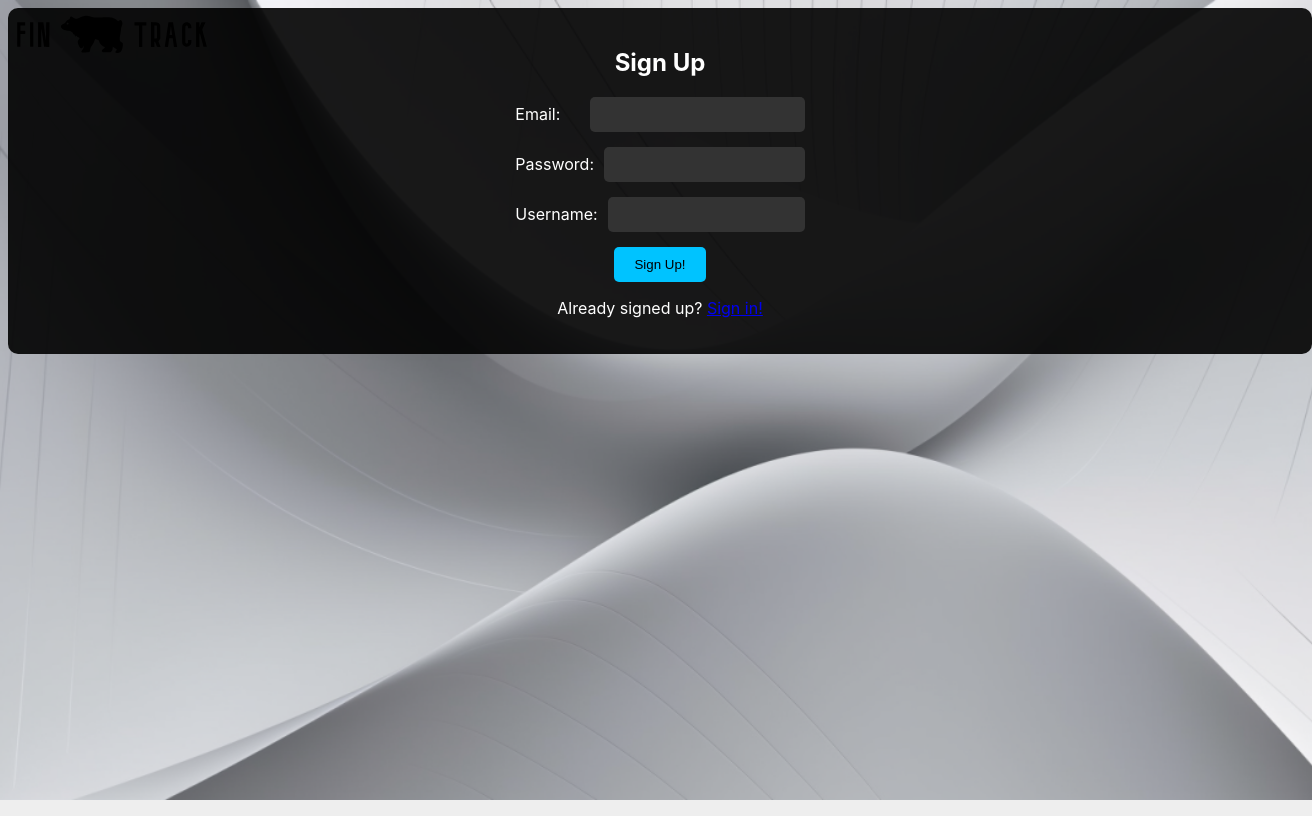
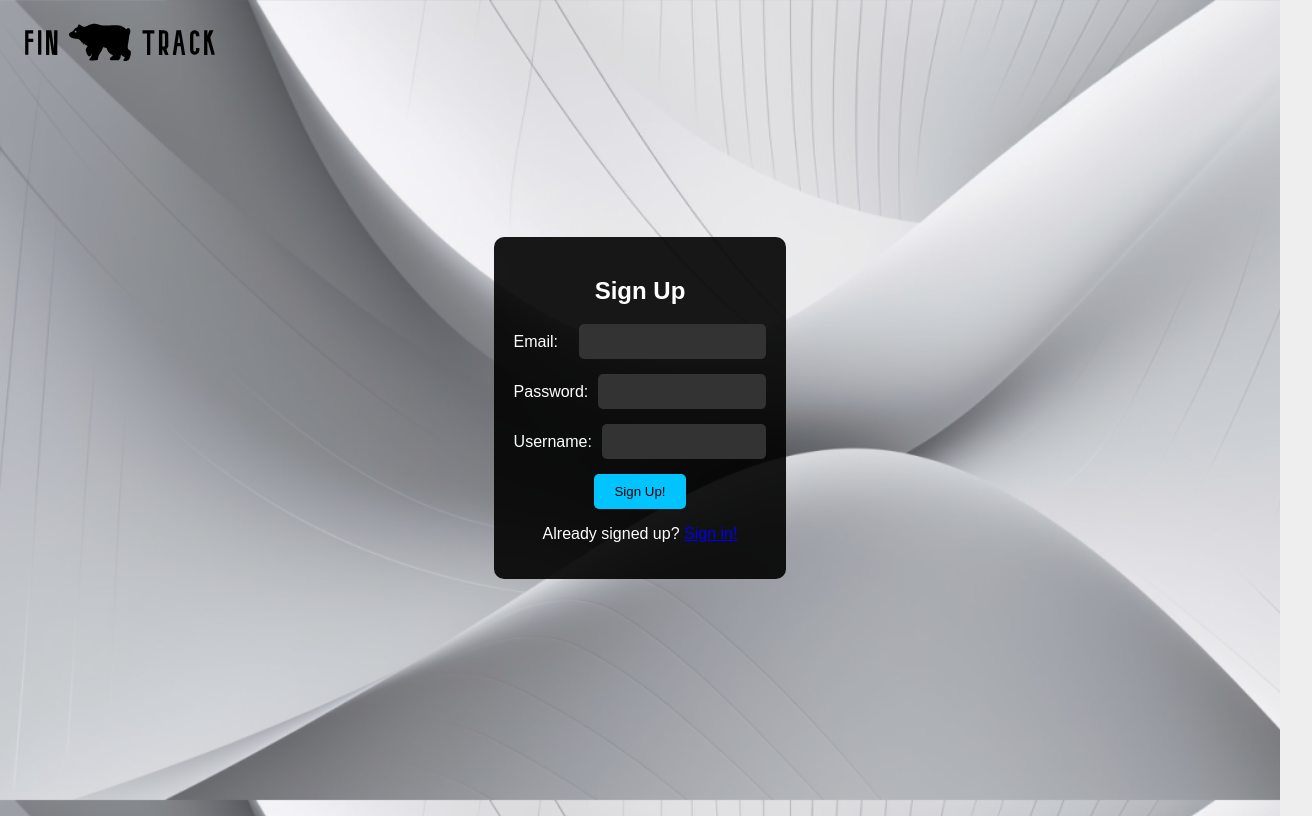
Before and after one commit to BenTuvia96/FinTrack, a React (Create React App) app in the folder client/: page /sign_up_form in a window 1280 px wide. Shown: the whole page, 1312 px wide, since content can reach past the window. Built offline with nearby package versions, Linux system fonts and the light colour scheme.

Commit message:
everything is centered

```diff
--- a/client/src/sign_in_form.css
+++ b/client/src/sign_in_form.css
@@ -1,18 +1,8 @@
 /* Styles for form container */
 /* make everythnig centered veritcly */
-.body {
-    display: flex;
-    flex-direction: column;
-    align-items: center;
-    justify-content: center;
-    height: 100vh; /* Make the body element fill the height of the page */
-    margin: 0; /* Remove default margin */
-    font-family: Arial, Helvetica, sans-serif; /* Use a sans-serif font */
-}
 .form_container {
     /* background black and semi transparent */
     background-color: rgba(0, 0, 0, 0.9);
-
     color: white;
     padding: 20px;
     text-align: center;
@@ -26,6 +16,7 @@
     flex-direction: column;
     align-items: center;
     justify-content: center;
+
   }
 
   /* Styles for the "Sign In" heading */
--- a/client/src/sign_in_form.js
+++ b/client/src/sign_in_form.js
@@ -1,10 +1,10 @@
-import React, { useState } from 'react';
-import { Link } from 'react-router-dom';
-import "./sign_in_form.css"
+import React, { useState } from "react";
+import { Link } from "react-router-dom";
+import "./sign_in_form.css";
 
 function SignInForm() {
-  const [email, setEmail] = useState('');
-  const [password, setPassword] = useState('');
+  const [email, setEmail] = useState("");
+  const [password, setPassword] = useState("");
 
   const handleSubmit = (e) => {
     e.preventDefault();
@@ -12,7 +12,8 @@ function SignInForm() {
   };
 
   return (
-    <div className='form_container'>
+    <div className= "page_container">
+      <div className="form_container">
         <img src="/white_logo.svg" alt="App Logo" className="app_logo" />
         <h2>Sign In</h2>
         <form onSubmit={handleSubmit}>
@@ -36,7 +37,10 @@ function SignInForm() {
           </div>
           <button type="submit">Sign In</button>
         </form>
-      <p>New to Fin Track? <Link to="/sign_up_form">Sign up now</Link></p>
+        <p>
+          New to Fin Track? <Link to="/sign_up_form">Sign up now</Link>
+        </p>
+      </div>
     </div>
   );
 }
--- a/client/src/sign_up_form.css
+++ b/client/src/sign_up_form.css
@@ -1,6 +1,5 @@
-/* Styles for form container */
-/* make everythnig centered veritcly */
-.body {
+/* make everything on the page centered */
+.page_container {
   display: flex;
   flex-direction: column;
   align-items: center;
@@ -8,19 +7,19 @@
   height: 100vh; /* Make the body element fill the height of the page */
   margin: 0; /* Remove default margin */
   font-family: Arial, Helvetica, sans-serif; /* Use a sans-serif font */
+  position: relative;
+
 }
+
 .form_container {
   /* background black and semi transparent */
   background-color: rgba(0, 0, 0, 0.9);
-
   color: white;
   padding: 20px;
   text-align: center;
-    max-width: 100%; /* Make the container responsive to its parent */
-    width: 100%; /* Set a default width */
-    max-height: 500px; /* Set a maximum height */
+  width: 20%; /* Set a default width */
   height: auto; /* Ensure that the container height adapts based on content */
-    margin: 0 auto;
+  margin: 0;
   border-radius: 10px;
   display: flex;
   flex-direction: column;
@@ -51,8 +50,7 @@
 /* Styles for inputs */
 .form_group input[type="email"],
 .form_group input[type="password"],
-  .form_group input[type="username"]
-  {
+.form_group input[type="username"] {
   flex: 3;
   width: 100%;
   padding: 10px;
--- a/client/src/sign_up_form.js
+++ b/client/src/sign_up_form.js
@@ -1,15 +1,14 @@
 // create a sign up form
 // Path: client/src/sign_up_form.js
-import React, { useState } from 'react';
-import { Link } from 'react-router-dom';
-import "./sign_up_form.css"
+import React, { useState } from "react";
+import { Link } from "react-router-dom";
+import "./sign_up_form.css";
 
 // create a sign up form including: email, username and passowrd
 function SignUpForm() {
-    const [email, setEmail] = useState('');
-    const [username, setUsername] = useState('');
-    const [password, setPassword] = useState('');
-
+  const [email, setEmail] = useState("");
+  const [username, setUsername] = useState("");
+  const [password, setPassword] = useState("");
 
   const handleSignup = (e) => {
     e.preventDefault();
@@ -17,7 +16,8 @@ const handleSignup = (e) => {
   };
 
   return (
-    <div className='form_container'>
+    <div className="page_container">
+      <div className="form_container">
         <img src="/white_logo.svg" alt="App Logo" className="app_logo" />
         <h2>Sign Up</h2>
         <form onSubmit={handleSignup}>
@@ -50,7 +50,10 @@ const handleSignup = (e) => {
           </div>
           <button type="submit">Sign Up!</button>
         </form>
-      <p>Already signed up? <Link to="/sign_in_form">Sign in!</Link></p>
+        <p>
+          Already signed up? <Link to="/sign_in_form">Sign in!</Link>
+        </p>
+      </div>
     </div>
   );
 }
```
Lines whose indentation alone changed are shown as unchanged.
